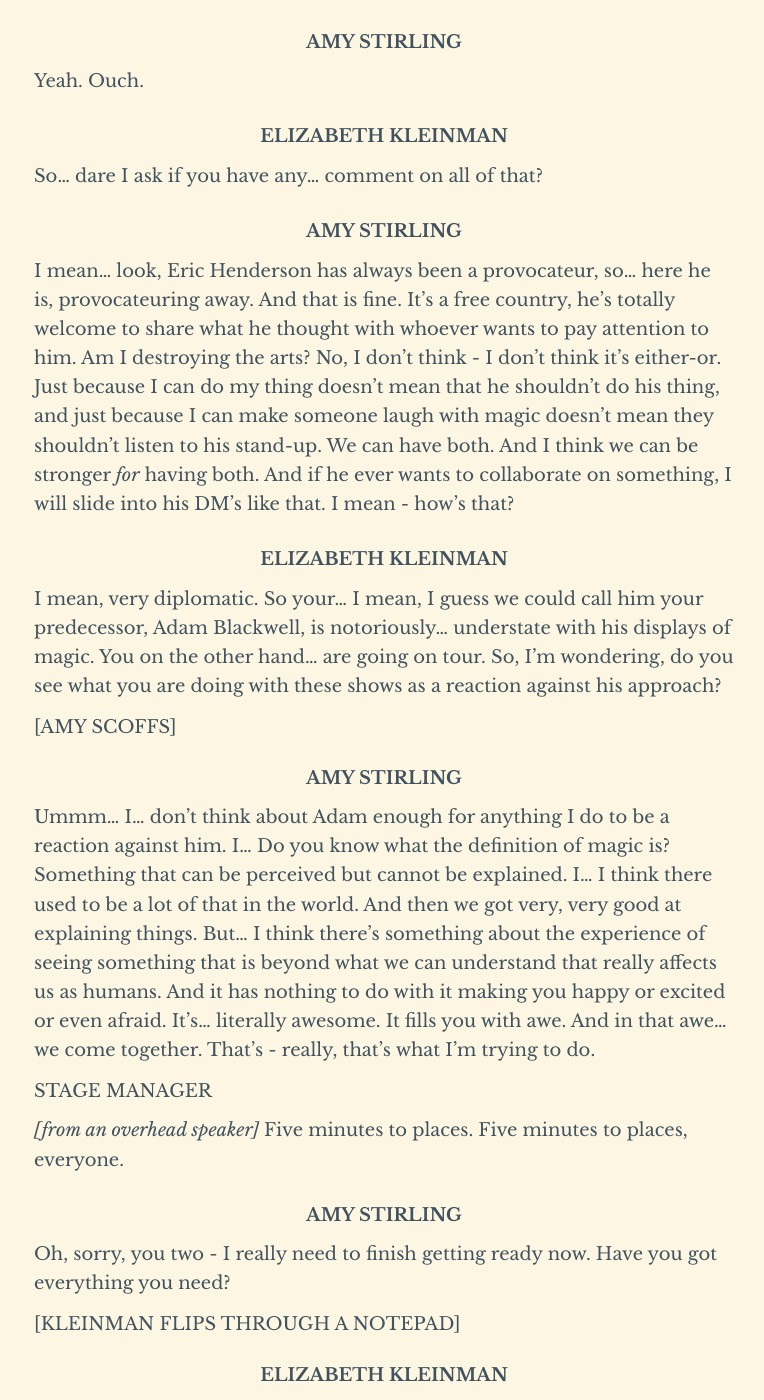
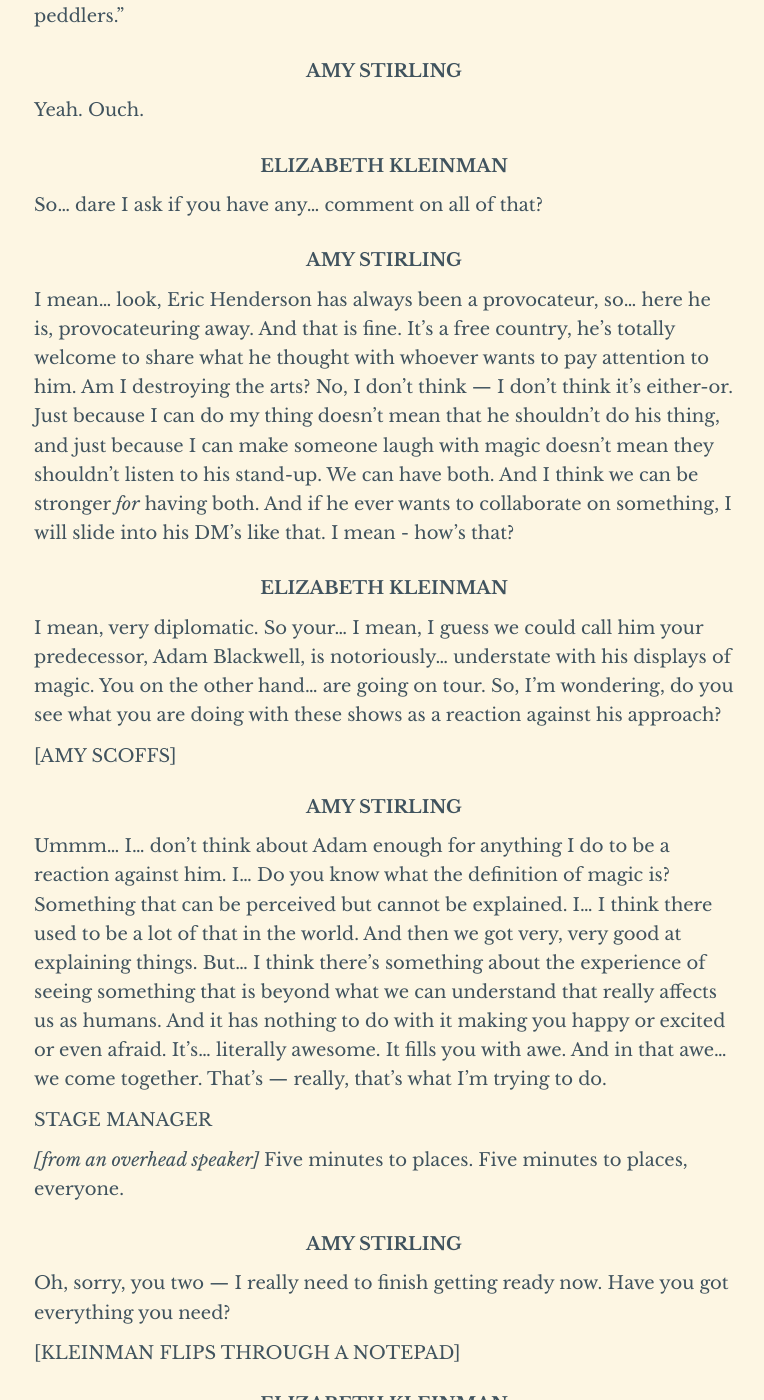
Before and after one commit to spooky-james/unofficial-the-harbingers-transcripts, a Jekyll site: the page built from _posts/2025-10-15-002.md, in a window 1280 px wide and 1400 px high, scrolled down 13253 px. Shown: the whole window, without its empty margins (256-1020 px from the left). Built offline with Jekyll 4.4.1, drawn with Linux system fonts in a browser that asks for light colours; some of the changed text lies outside the part shown.

Commit message:
Update 2025-10-15-002.md

```diff
--- a/_posts/2025-10-15-002.md
+++ b/_posts/2025-10-15-002.md
@@ -40,7 +40,7 @@
 
 _[amplified through speakers]_ Hi, everyone. I am the Silver Witch. Which... he just said that but... you’re going to want to remember it, so I’m saying it again. Silver Witch.
 
-Umm, so, I - I know that this is supposed to be an evening for song and poetry and, uh, spoken word, but... I have something a little different. And... god, I remember taking the train into the city when I was fifteen and sneaking into this club. I saw a nineteen year old Emily Morrison playing “Gemini” right here solo, just her and an acoustic guitar, and that’s one of those things that changed my life forever. This is a really sacred place for me and... I couldn’t fathom starting things anywhere but here. So if you’ll indulge me... I was wondering if I could do a magic trick for you all. Is that okay?
+Umm, so, I — I know that this is supposed to be an evening for song and poetry and, uh, spoken word, but... I have something a little different. And... god, I remember taking the train into the city when I was fifteen and sneaking into this club. I saw a nineteen year old Emily Morrison playing “Gemini” right here solo, just her and an acoustic guitar, and that’s one of those things that changed my life forever. This is a really sacred place for me and... I couldn’t fathom starting things anywhere but here. So if you’ll indulge me... I was wondering if I could do a magic trick for you all. Is that okay?
 
 #### SOME GUY FROM THE AUDIENCE
 
@@ -48,7 +48,7 @@
 
 #### AMY STIRLING
 
-Thank you, sir, those were the... words of encouragement that I was hoping for. Umm. First off, my friends, allow me to assure you that I would never sully the stage here at the South River Tavern by doing something as cheap as a trick. No sirs, no ma’ams, and no your honors. Everything you’re about to see is absolutely real, that is a guarantee. Which is why I’ve rolled up my shirt sleeves - you can now see that I have nothing up them with which to fool you.
+Thank you, sir, those were the... words of encouragement that I was hoping for. Umm. First off, my friends, allow me to assure you that I would never sully the stage here at the South River Tavern by doing something as cheap as a trick. No sirs, no ma’ams, and no your honors. Everything you’re about to see is absolutely real, that is a guarantee. Which is why I’ve rolled up my shirt sleeves — you can now see that I have nothing up them with which to fool you.
 
 ##### [CARDS SHUFFLING]
 
@@ -66,7 +66,7 @@
 
 #### AMY STIRLING
 
-But your wish is my command - I will get on with it. But I need a volunteer from the audience. Is anyone feeling brave tonight?
+But your wish is my command — I will get on with it. But I need a volunteer from the audience. Is anyone feeling brave tonight?
 
 ##### [A CHAIR SQUEAKS]
 
@@ -90,7 +90,7 @@
 
 ##### [SOME APPLAUSE FROM THE AUDIENCE]
 
-Thank you, everyone. You’re very kind. But I’m wondering if you caught what really happened there. Because... the magic was not in the cards. No, no, not really. Anyone? You know, it might make it a little more obvious if I just get rid of this - one sec...
+Thank you, everyone. You’re very kind. But I’m wondering if you caught what really happened there. Because... the magic was not in the cards. No, no, not really. Anyone? You know, it might make it a little more obvious if I just get rid of this — one sec...
 
 ##### [A SQUEAL OF FEEDBACK FROM THE MICROPHONE AND IT DROPS TO THE GROUND, HER VOICE IS NO LONGER AMPLIFIED BUT THE DOUBLING EFFECT IS STILL THERE]
 
@@ -132,7 +132,7 @@
 
 #### AMY STIRLING
 
-Like I got drunk and went for a joyride. I didn’t go to a bar. I went to the South River Tavern. Lenny Bruce, Richard Pryor, and Bill Hicks all performed stand-up there. Eduardo Gallego played his first American show and got arrested there. Joan Baez, Carl G. Lansing, Dar Williams, Karinna Bruhl, Emily Morrison-
+Like I got drunk and went for a joyride. I didn’t go to a bar. I went to the South River Tavern. Lenny Bruce, Richard Pryor, and Bill Hicks all performed stand-up there. Eduardo Gallego played his first American show and got arrested there. Joan Baez, Carl G. Lansing, Dar Williams, Karinna Bruhl, Emily Morrison—
 
 #### CLAUDIA SKINNER
 
@@ -182,7 +182,7 @@
 
 #### AMY STIRLING
 
-No, not - hear where I’m putting the emphasis. So I could make a difference with it. Because, point number three: different people, different powers. Adam got Shral Ta Keren. The Ring of Movement. I got Shral Ta Siran. He does physical, I am hearts and minds.
+No, not — hear where I’m putting the emphasis. So I could make a difference with it. Because, point number three: different people, different powers. Adam got Shral Ta Keren. The Ring of Movement. I got Shral Ta Siran. He does physical, I am hearts and minds.
 
 #### CLAUDIA SKINNER
 
@@ -196,11 +196,11 @@
 
 #### CLAUDIA SKINNER
 
-Let’s talk about your abilities for a moment. Physicists have described what you can do as a form of anomalous perceptual cognition. The earliest reports described you as being at the center of a kind of nervous network but they didn’t-
+Let’s talk about your abilities for a moment. Physicists have described what you can do as a form of anomalous perceptual cognition. The earliest reports described you as being at the center of a kind of nervous network but they didn’t—
 
 #### CLAUDIA SKINNER & AMY STIRLING
 
--say enough about how clever what you were doing was, or how good your dresses looked while you were doing it.
+—say enough about how clever what you were doing was, or how good your dresses looked while you were doing it.
 
 ##### [A PAUSE]
 
@@ -246,7 +246,7 @@
 
 #### AMY STIRLING
 
-Oh, I don’t need magic to make you angry. Just give like... five minutes and two more bad jokes. Yes, I could make you angry by sharing a thought. I could make you sad. I could make you laugh or cry or want to scream. Emotions are one of the easiest things to manipulate in a brain’s bio-chemistry. That’s most of what my shows are - just emotional manipulation.
+Oh, I don’t need magic to make you angry. Just give like... five minutes and two more bad jokes. Yes, I could make you angry by sharing a thought. I could make you sad. I could make you laugh or cry or want to scream. Emotions are one of the easiest things to manipulate in a brain’s bio-chemistry. That’s most of what my shows are — just emotional manipulation.
 
 #### CLAUDIA SKINNER
 
@@ -262,7 +262,7 @@
 
 #### AMY STIRLING
 
-What, did you just - ?
+What, did you just— ?
 
 #### CLAUDIA SKINNER
 
@@ -284,11 +284,11 @@
 
 #### CLAUDIA SKINNER
 
-Synch - ? Sorry, you’ve lost me...
+Synch— ? Sorry, you’ve lost me...
 
 #### AMY STIRLING
 
-Think about it. That feeling of experiencing something with other people. Every movie we’ve ever made, every play, every concert - each one’s been an attempt at getting a thousand different people who have had a thousand different days to feel the exact same thing at the exact same time. Because there is something really potent and really intoxicating and really meaningful about feeling something as... a collective. About those moments that made us feel... less alone. Thousands of years, people have been breaking their backs trying to get close to that feeling. I can do it by muttering three words under my breath and I can do it perfectly for everyone every single time. Why did I make my debut on a stage? Because I realized I had the greatest show on Earth.
+Think about it. That feeling of experiencing something with other people. Every movie we’ve ever made, every play, every concert — each one’s been an attempt at getting a thousand different people who have had a thousand different days to feel the exact same thing at the exact same time. Because there is something really potent and really intoxicating and really meaningful about feeling something as... a collective. About those moments that made us feel... less alone. Thousands of years, people have been breaking their backs trying to get close to that feeling. I can do it by muttering three words under my breath and I can do it perfectly for everyone every single time. Why did I make my debut on a stage? Because I realized I had the greatest show on Earth.
 
 #### CLAUDIA SKINNER
 
@@ -354,7 +354,7 @@
 
 #### AMY STIRLING
 
-I know! And I just - oh!  Could you promise me that you’ll print that I do not sing? Like, no singing at all? It would be really helpful, actually.
+I know! And I just — oh!  Could you promise me that you’ll print that I do not sing? Like, no singing at all? It would be really helpful, actually.
 
 #### ELIZABETH KLEINMAN
 
@@ -368,7 +368,7 @@
 
 #### ELIZABETH KLEINMAN
 
-So, I have to ask... you are not without your critics. For example, comedian Eric Henderson-
+So, I have to ask... you are not without your critics. For example, comedian Eric Henderson—
 
 #### AMY STIRLING
 
@@ -396,7 +396,7 @@
 
 #### AMY STIRLING
 
-I mean... look, Eric Henderson has always been a provocateur, so... here he is, provocateuring away. And that is fine. It’s a free country, he’s totally welcome to share what he thought with whoever wants to pay attention to him. Am I destroying the arts? No, I don’t think - I don’t think it’s either-or. Just because I can do my thing doesn’t mean that he shouldn’t do his thing, and just because I can make someone laugh with magic doesn’t mean they shouldn’t listen to his stand-up. We can have both. And I think we can be stronger _for_ having both. And if he ever wants to collaborate on something, I will slide into his DM’s like that. I mean - how’s that?
+I mean... look, Eric Henderson has always been a provocateur, so... here he is, provocateuring away. And that is fine. It’s a free country, he’s totally welcome to share what he thought with whoever wants to pay attention to him. Am I destroying the arts? No, I don’t think — I don’t think it’s either-or. Just because I can do my thing doesn’t mean that he shouldn’t do his thing, and just because I can make someone laugh with magic doesn’t mean they shouldn’t listen to his stand-up. We can have both. And I think we can be stronger _for_ having both. And if he ever wants to collaborate on something, I will slide into his DM’s like that. I mean - how’s that?
 
 #### ELIZABETH KLEINMAN
 
@@ -406,7 +406,7 @@
 
 #### AMY STIRLING
 
-Ummm... I... don’t think about Adam enough for anything I do to be a reaction against him. I... Do you know what the definition of magic is? Something that can be perceived but cannot be explained. I... I think there used to be a lot of that in the world. And then we got very, very good at explaining things. But... I think there’s something about the experience of seeing something that is beyond what we can understand that really affects us as humans. And it has nothing to do with it making you happy or excited or even afraid. It’s... literally awesome. It fills you with awe. And in that awe... we come together. That’s - really, that’s what I’m trying to do.
+Ummm... I... don’t think about Adam enough for anything I do to be a reaction against him. I... Do you know what the definition of magic is? Something that can be perceived but cannot be explained. I... I think there used to be a lot of that in the world. And then we got very, very good at explaining things. But... I think there’s something about the experience of seeing something that is beyond what we can understand that really affects us as humans. And it has nothing to do with it making you happy or excited or even afraid. It’s... literally awesome. It fills you with awe. And in that awe... we come together. That’s — really, that’s what I’m trying to do.
 
 ##### STAGE MANAGER
 
@@ -414,7 +414,7 @@
 
 #### AMY STIRLING
 
-Oh, sorry, you two - I really need to finish getting ready now. Have you got everything you need?
+Oh, sorry, you two — I really need to finish getting ready now. Have you got everything you need?
 
 ##### [KLEINMAN FLIPS THROUGH A NOTEPAD]
 
@@ -458,7 +458,7 @@
 
 #### CLAUDIA SKINNER
 
-You started at the Riverside Tavern - twenty-two people in attendance. Three months later, you had your eight-night residence at Wyndham Hall - that’s a fifteen hundred person capacity. Last spring, you headlined a show at the Estadio Monumental in Buenos Aires. Eighty-five thousand people. Just how many minds can you be putting thoughts into at once?
+You started at the Riverside Tavern — twenty-two people in attendance. Three months later, you had your eight-night residence at Wyndham Hall — that’s a fifteen hundred person capacity. Last spring, you headlined a show at the Estadio Monumental in Buenos Aires. Eighty-five thousand people. Just how many minds can you be putting thoughts into at once?
 
 #### AMY STIRLING
 
@@ -526,7 +526,7 @@
 
 #### AMY STIRLING
 
-You know, I bet that you wear that suit - or one just like it - every day that you come into work. Who put that thought into your head? Hmm? What about the one that says you should smoke a cigar after you win a big case? Or the one that says that men will take you more seriously if you drink a whiskey instead of a martini? I will bet you an hour’s worth of your pay that you find a reason to hang out when a pretty, tall man with blue eyes is talking and that you speed up if you cross paths with someone on the street when you’re alone late at night. And tell me, why do you feel weird about having a piece of cake as your breakfast but okay about a muffin? Why do you look down your nose at people who lost their savings on bitcoin? Why do you put up little lights in your apartment just because it’s December, or send people cardboard hearts just because it’s February, or carve a stupid face into a stupid pumpkin just because it’s October?!
+You know, I bet that you wear that suit — or one just like it — every day that you come into work. Who put that thought into your head? Hmm? What about the one that says you should smoke a cigar after you win a big case? Or the one that says that men will take you more seriously if you drink a whiskey instead of a martini? I will bet you an hour’s worth of your pay that you find a reason to hang out when a pretty, tall man with blue eyes is talking and that you speed up if you cross paths with someone on the street when you’re alone late at night. And tell me, why do you feel weird about having a piece of cake as your breakfast but okay about a muffin? Why do you look down your nose at people who lost their savings on bitcoin? Why do you put up little lights in your apartment just because it’s December, or send people cardboard hearts just because it’s February, or carve a stupid face into a stupid pumpkin just because it’s October?!
 
 #### CLAUDIA SKINNER
 
@@ -632,7 +632,7 @@
 
 #### ADAM BLACKWELL
 
-You don’t, though! You really don’t, Amy. You’re doing a thing that nobody has done in thousands of years, if anybody ever did it before. I - We don’t know if it has lasting effects, or long-term harm, or-
+You don’t, though! You really don’t, Amy. You’re doing a thing that nobody has done in thousands of years, if anybody ever did it before. I — We don’t know if it has lasting effects, or long-term harm, or—
 
 #### AMY STIRLING
 
@@ -640,7 +640,7 @@
 
 #### ADAM BLACKWELL
 
- Where the - ! Where the fuck did you even get a Harbinger ring anyway?
+ Where the — ! Where the fuck did you even get a Harbinger ring anyway?
 
 #### AMY STIRLING
 
@@ -648,7 +648,7 @@
 
 #### ADAM BLACKWELL
 
-I just find it so ironic - the woman who yelled at me for focusing on understanding my magic instead of using it to change the world gets magic powers of her own and just uses it to put on a little show!
+I just find it so ironic — the woman who yelled at me for focusing on understanding my magic instead of using it to change the world gets magic powers of her own and just uses it to put on a little show!
 
 #### AMY STIRLING
 
@@ -717,7 +717,7 @@
 
 #### ADAM BLACKWELL
 
-I... I wasn’t quite sure what to make of it, but I think that-
+I... I wasn’t quite sure what to make of it, but I think that—
 
 #### AMY STIRLING
 
@@ -725,7 +725,7 @@
 
 #### ADAM BLACKWELL
 
- Amy, that’s-
+ Amy, that’s—
 
 #### AMY STIRLING
 
@@ -733,7 +733,7 @@
 
 #### ADAM BLACKWELL
 
-No, Amy- that’s still connected to you, there’s too much-
+No, Amy— that’s still connected to you, there’s too much—
 
 #### AMY STIRLING
 
@@ -813,7 +813,7 @@
 
 #### CLAUDIA SKINNER
 
-Except... you do that a lot, don’t you? I spent a lot of time talking with Dr. Blackwell today, and a lot of that time was spent hearing him talk - well, complain really - about how you don’t think he’s done enough since his grand unveiling to help the world.
+Except... you do that a lot, don’t you? I spent a lot of time talking with Dr. Blackwell today, and a lot of that time was spent hearing him talk — well, complain really - about how you don’t think he’s done enough since his grand unveiling to help the world.
 
 #### AMY STIRLING
 
@@ -833,7 +833,7 @@
 
 #### AMY STIRLING
 
-I mean, that’s-
+I mean, that’s—
 
 #### CLAUDIA SKINNER
 
@@ -841,11 +841,11 @@
 
 #### AMY STIRLING
 
-Because I don’t do that! I don’t - it’s one thing to make you say some words. That’s a party trick. It’s another thing to make someone say or do something that’s against their nature.
+Because I don’t do that! I don’t — it’s one thing to make you say some words. That’s a party trick. It’s another thing to make someone say or do something that’s against their nature.
 
 #### CLAUDIA SKINNER
 
-Even if - ?
+Even if— ?
 
 #### AMY STIRLING
 
@@ -853,15 +853,15 @@
 
 #### CLAUDIA SKINNER
 
-But-
+But—
 
 #### AMY STIRLING
 
-And even if I did - okay, okay, think it through for a second. I find the vilest, most bible-thump-y, gay-bashingest, anti-environmental protections-ist, most fire-breathing Republican in the House and make him vote for a bill that defends the rights of the poor, the needy, the disenfranchised, and the… the Bambi! What happens when I let go? You think he’s not gonna realize that something came over him?
+And even if I did — okay, okay, think it through for a second. I find the vilest, most bible-thump-y, gay-bashingest, anti-environmental protections-ist, most fire-breathing Republican in the House and make him vote for a bill that defends the rights of the poor, the needy, the disenfranchised, and the… the Bambi! What happens when I let go? You think he’s not gonna realize that something came over him?
 
 #### CLAUDIA SKINNER
 
-What evidence would he have? Surely it would be up to him to prove the link between you being present and-
+What evidence would he have? Surely it would be up to him to prove the link between you being present and—
 
 #### AMY STIRLING
 
```
